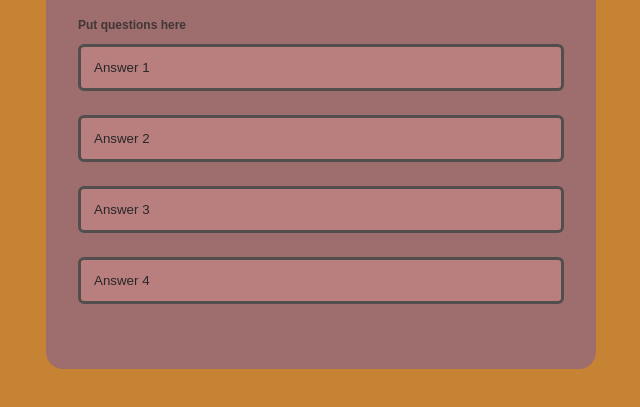
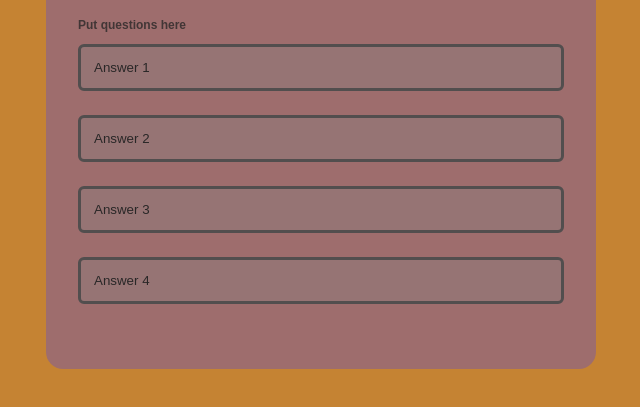
Before and after one commit to marshaweru/kuizapp, a plain HTML site: page index.html in a window 1280 px wide. Shown: the part 207-614 px from the top of the page, without its empty margins (319-959 px from the left). Drawn offline with Linux system fonts and the light colour scheme.

Commit message:
change button  background color

```diff
--- a/css/style.css
+++ b/css/style.css
@@ -41,7 +41,7 @@ body{
     margin: 12px 0;
     width: 100%;
     color: #292727;
-    background: #b97f7f;
+    background: #967474;
     border: 3px solid #524e4e;
     padding: 13px;
     font-weight: 510;
```
